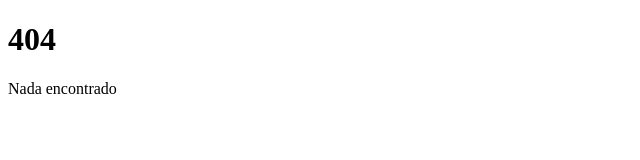
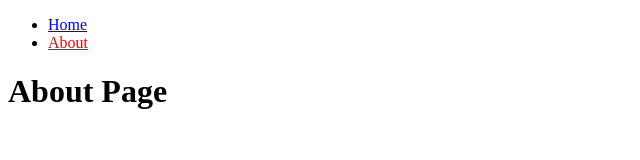
Before and after one commit to dwolfx/gatsby, a Gatsby site: page /about in a window 1280 px wide. Before the commit this address had no page. Shown: the whole page, without its empty margins (0-640 px from the left). Built offline with nearby package versions, Linux system fonts and the light colour scheme; Gatsby itself is replaced by a stand-in of ours.

Commit message:
creation of menu

```diff
--- /dev/null
+++ b/src/components/menu.js
@@ -0,0 +1,15 @@
+import React from 'react'
+import { Link } from 'gatsby'
+
+const Menu = () => (
+  <ul>
+    <li>
+      <Link to='/' activeStyle={{color: 'red'}}>Home</Link>
+    </li>
+    <li>
+      <Link to='/about' activeStyle={{color: 'red'}}>About</Link>
+    </li>
+  </ul>
+)
+
+export default Menu
--- /dev/null
+++ b/src/pages/about.js
@@ -0,0 +1,13 @@
+import React from 'react'
+import { Link } from 'gatsby'
+
+import Menu from '../components/menu'
+
+const AboutPage = () => (
+  <div>
+    <Menu/>
+    <h1>About Page</h1>
+  </div>
+)
+
+export default AboutPage
--- a/src/pages/index.js
+++ b/src/pages/index.js
@@ -1,12 +1,15 @@
 import React from "react"
 
+import Menu from '../components/menu'
 import Layout from "../components/layout"
 import SEO from "../components/seo"
 
 const IndexPage = () => (
   <Layout>
+    <Menu/>
     <SEO title="Home" />
     <h1>Home Default</h1>
+
   </Layout>
 )
 
```
